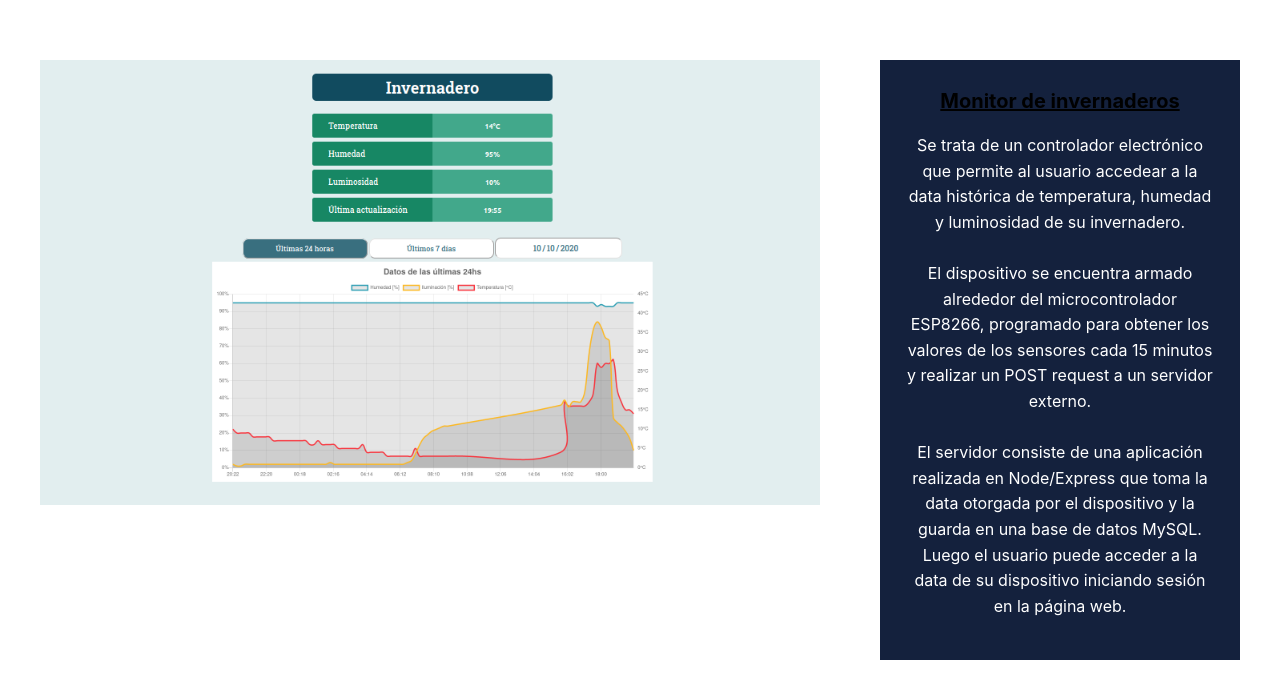
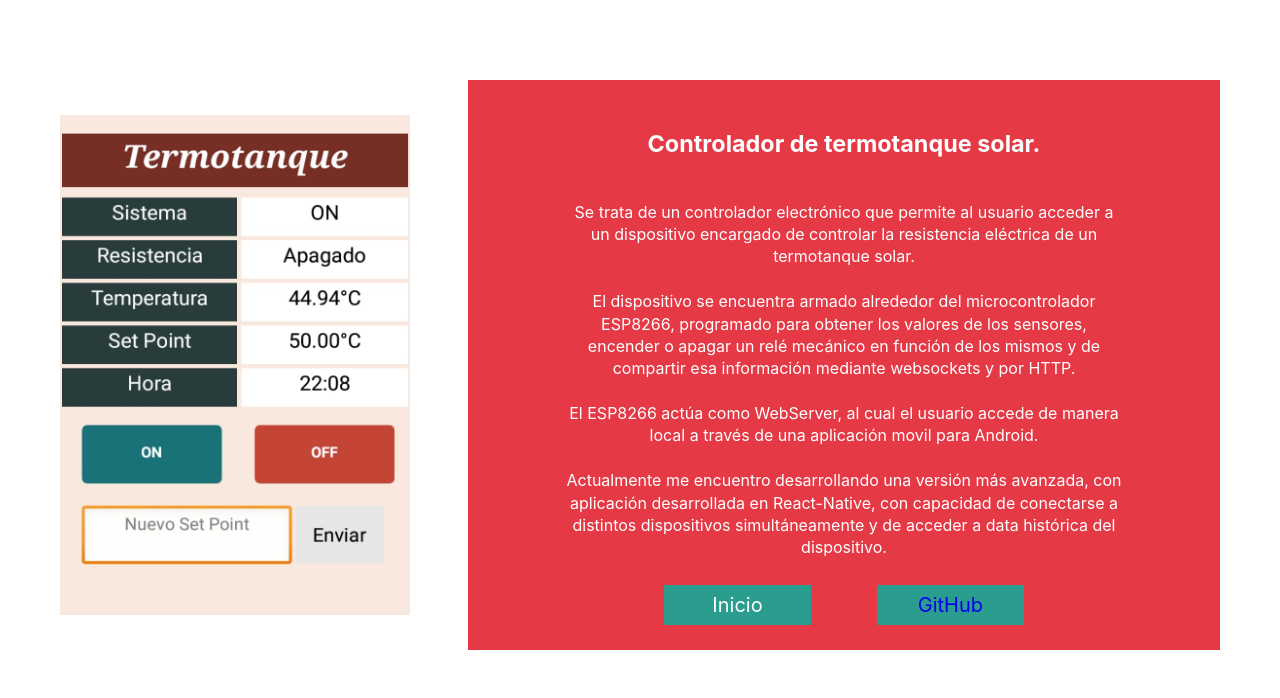
Before and after one commit to haykodarb/portfolio, a Next.js app: page /termotanque in a window 1280 px wide. Shown: the top 698 px of the page. Built offline with nearby package versions, Linux system fonts and the light colour scheme.

Commit message:
Changed styling and text

```diff
--- a/components/home.module.css
+++ b/components/home.module.css
@@ -19,6 +19,8 @@
   border-width: 5px;
   border-color: #14213d;
   border-style: solid;
+  font-size: 22px;
+  font-weight: 700;
 }
 
 .projectContainer {
--- a/components/route.module.css
+++ b/components/route.module.css
@@ -4,8 +4,7 @@
   flex: 1;
   flex-direction: row;
   align-items: flex-start;
-  justify-content: flex-start;
-  padding: 40px;
+  justify-content: center;
   max-width: 100rem;
   color: white;
 }
@@ -14,10 +13,38 @@
   display: flex;
   flex-direction: column;
   text-align: center;
-  max-width: 30%;
+  align-items: center;
+  flex: 1;
   padding: 25px;
-  min-height: 500px;
   margin-left: 5%;
-  background-color: #14213d;
+  background-color: #e63946;
   color: white;
 }
+
+.subContainer {
+  display: flex;
+  flex: 1;
+  flex-direction: row;
+  align-items: center;
+  justify-content: center;
+  padding: 60px;
+}
+
+.textLink {
+  min-width: 30%;
+  display: flex;
+  align-items: center;
+  justify-content: center;
+  background-color: #2a9d8f;
+  width: 30%;
+  height: 40px;
+  text-decoration: none;
+  font-size: 20px;
+  color: "white";
+  margin: 0;
+  cursor: pointer;
+}
+
+.textLink:visited {
+  color: white;
+}
--- a/pages/termotanque.js
+++ b/pages/termotanque.js
@@ -1,35 +1,61 @@
 import Head from "next/head";
+import Link from "next/link";
 import styles from "../components/route.module.css";
 
 export default function Title() {
   return (
     <div className={styles.container}>
+      <div className={styles.subContainer}>
         <Head>
           <title>Hayk - Termotanque</title>
         </Head>
-      <img src="/invernadero.png" style={{ width: "65%", height: "65%" }}></img>
+        <img
+          src="/termotanque.jpeg"
+          style={{ flex: 1, maxHeight: 500, maxWidth: 350 }}
+        ></img>
         <div className={styles.textContainer}>
-        <a
-          href="https://prettykittytwitty.herokuapp.com/"
-          style={{ fontWeight: 700, color: "black", cursor: "pointer" }}
-        >
-          Monitor de invernaderos
-        </a>
-        <p style={{ fontSize: 16 }}>
-          Se trata de un controlador electrónico que permite al usuario accedear
-          a la data histórica de temperatura, humedad y luminosidad de su
-          invernadero.
+          <h3 style={{ fontWeight: 700, color: "white" }}>
+            Controlador de termotanque solar.
+          </h3>
+          <p style={{ fontSize: 16, maxWidth: "80%", textAlign: "center" }}>
+            Se trata de un controlador electrónico que permite al usuario
+            acceder a un dispositivo encargado de controlar la resistencia
+            eléctrica de un termotanque solar.
             <br />
             <br /> El dispositivo se encuentra armado alrededor del
             microcontrolador ESP8266, programado para obtener los valores de los
-          sensores cada 15 minutos y realizar un POST request a un servidor
-          externo. <br />
+            sensores, encender o apagar un relé mecánico en función de los
+            mismos y de compartir esa información mediante websockets y por
+            HTTP. <br />
             <br />
-          El servidor consiste de una aplicación realizada en Node/Express que
-          toma la data otorgada por el dispositivo y la guarda en una base de
-          datos MySQL. Luego el usuario puede acceder a la data de su
-          dispositivo iniciando sesión en la página web.
+            El ESP8266 actúa como WebServer, al cual el usuario accede de manera
+            local a través de una aplicación movil para Android. <br /> <br />
+            Actualmente me encuentro desarrollando una versión más avanzada, con
+            aplicación desarrollada en React-Native, con capacidad de conectarse
+            a distintos dispositivos simultáneamente y de acceder a data
+            histórica del dispositivo.
           </p>
+          <div
+            style={{
+              flex: 1,
+              minWidth: "70%",
+              display: "flex",
+              flexDirection: "row",
+              justifyContent: "space-evenly",
+              marginTop: 10,
+            }}
+          >
+            <Link href="/">
+              <p className={styles.textLink}>Inicio</p>
+            </Link>
+            <a
+              className={styles.textLink}
+              href="https://github.com/haykodarb/esp8266_waterHeater"
+            >
+              GitHub
+            </a>
+          </div>
+        </div>
       </div>
     </div>
   );
--- a/styles/global.css
+++ b/styles/global.css
@@ -5,7 +5,7 @@ body {
   margin: 0;
   font-family: -apple-system, BlinkMacSystemFont, Segoe UI, Roboto, Oxygen,
     Ubuntu, Cantarell, Fira Sans, Droid Sans, Helvetica Neue, sans-serif;
-  line-height: 1.6;
+  line-height: 1.4;
   font-size: 20px;
 }
 
```
Also changed, not shown: pages/index.js (+6 -3 lines), pages/invernadero.js (+33 -9 lines), pages/prettykitty.js (+39 -12 lines), public/termotanque.jpeg (added). Lines whose indentation alone changed are shown as unchanged.
